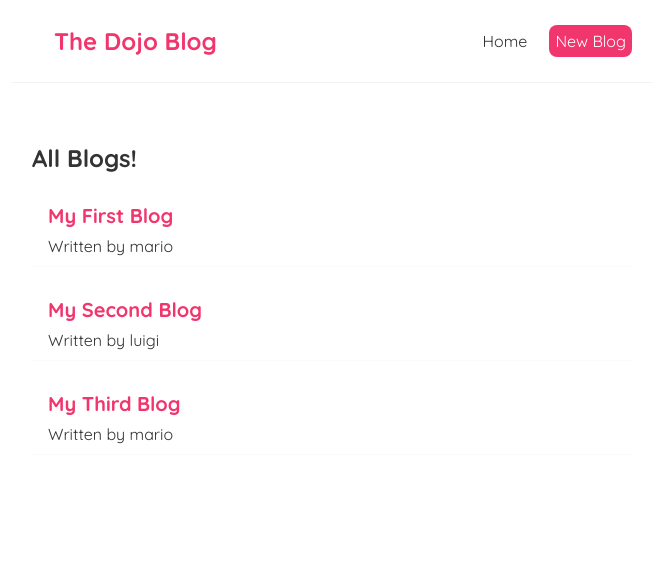
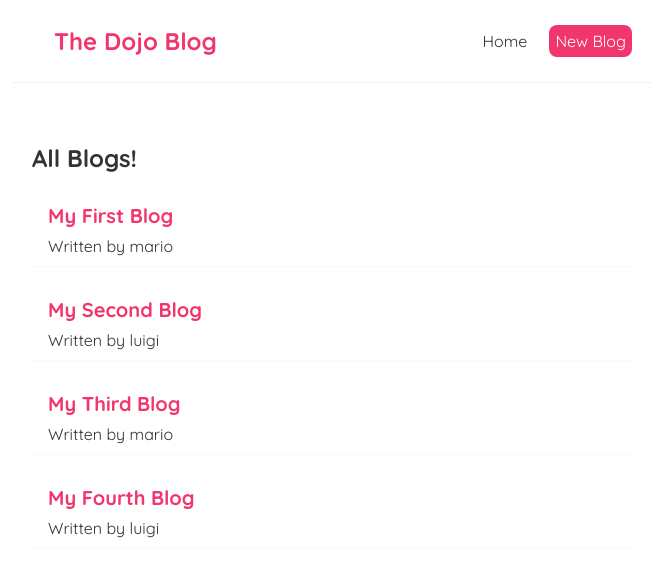
Before and after one commit to YePyaeAung/React-Dojo-Blog, a React (Create React App) app: page / in a window 1280 px wide. Shown: the top 576 px of the page, without its empty margins (308-971 px from the left). Built offline with nearby package versions, Linux system fonts and the light colour scheme; data requests are answered from the project's data file.

Commit message:
React Router Dom (Version 6)

```diff
--- a/database/db.json
+++ b/database/db.json
@@ -17,6 +17,12 @@
       "body": "Lorem Ipsum is simply dummy text of the printing and typesetting industry. Lorem Ipsum has been the industry's standard dummy text ever since the 1500s, when an unknown printer took a galley of type and scrambled it to make a type specimen book. It has survived not only five centuries, but also the leap into electronic typesetting, remaining essentially unchanged. It was popularised in the 1960s with the release of Letraset sheets containing Lorem Ipsum passages, and more recently with desktop publishing software like Aldus PageMaker including versions of Lorem Ipsum.",
       "author": "mario",
       "id": 3
+    },
+    {
+      "title": "My Fourth Blog",
+      "body": "Lorem Ipsum is simply dummy text of the printing and typesetting industry. Lorem Ipsum has been the industry's standard dummy text ever since the 1500s, when an unknown printer took a galley of type and scrambled it to make a type specimen book. It has survived not only five centuries, but also the leap into electronic typesetting, remaining essentially unchanged. It was popularised in the 1960s with the release of Letraset sheets containing Lorem Ipsum passages, and more recently with desktop publishing software like Aldus PageMaker including versions of Lorem Ipsum.",
+      "author": "luigi",
+      "id": 4
     }
   ]
 }
--- a/package.json
+++ b/package.json
@@ -8,7 +8,7 @@
     "@testing-library/user-event": "^13.5.0",
     "react": "^18.2.0",
     "react-dom": "^18.2.0",
-    "react-router-dom": "^5.3.3",
+    "react-router-dom": "^6.3.0",
     "react-scripts": "5.0.1",
     "web-vitals": "^2.1.4"
   },
--- a/src/App.js
+++ b/src/App.js
@@ -1,6 +1,6 @@
 import Navbar from './Navbar';
 import Home from './Home';
-import { BrowserRouter as Router, Route, Switch } from 'react-router-dom';
+import { BrowserRouter as Router, Route, Routes } from 'react-router-dom';
 import Create from './Create';
 import BlogDetails from './BlogDetails';
 import NotFound from './NotFound';
@@ -11,20 +11,12 @@ function App() {
       <div className="App">
       <Navbar/>
       <div className="content">
-        <Switch>
-          <Route exact path="/">
-            <Home/>
-          </Route>
-          <Route path="/create">
-            <Create/>
-          </Route>
-          <Route path="/blogs/:id">
-            <BlogDetails/>
-          </Route>
-          <Route path="*">
-            <NotFound/>
-          </Route>
-        </Switch>
+        <Routes>
+          <Route  path="/" element={ <Home/> } />
+          <Route path="/create" element={ <Create/> } />
+          <Route path="/blogs/:id" element={ <BlogDetails/> } />
+          <Route path="*" element={ <NotFound/> } />
+        </Routes>
       </div>
     </div>
     </Router>
--- a/src/BlogDetails.js
+++ b/src/BlogDetails.js
@@ -1,16 +1,17 @@
-import { useHistory, useParams } from "react-router-dom";
+import { useNavigate, useParams } from "react-router-dom";
 import useFetch from "./useFetch";
 
 const BlogDetails = () => {
     const { id } = useParams();
     const { data: blog, isPending, error } = useFetch('http://localhost:8000/blogs/' + id);
-    const history = useHistory();
+    const navigate = useNavigate();
+
 
     const handleDelete = () => {
         fetch('http://localhost:8000/blogs/' + blog.id, {
             method : "DELETE"
         }).then(() => {
-            history.push('/');
+            navigate('/');
         })
     }
     return (
--- a/src/Create.js
+++ b/src/Create.js
@@ -1,12 +1,12 @@
 import { useState } from "react";
-import { useHistory } from "react-router-dom";
+import {  useNavigate } from "react-router-dom";
 
 const Create = () => {
     const [ title, setTitle ] = useState('');
     const [ body, setBody ] = useState('');
     const [ author, setAuthor ] = useState('mario');
     const [ isPending, setIsPending ] = useState(false);
-    const history = useHistory();
+    const navigate = useNavigate();
 
     const handleSubmit = (e) => {
         e.preventDefault();
@@ -22,8 +22,7 @@ const Create = () => {
         }).then(() => {
             console.log("New Blog Added.");
             setIsPending(false);
-            // history.go(-1);
-            history.push('/');
+            navigate('/');
         })
     }
     return (
```
Also changed, not shown: 1 other file (tests, documents, lock files or other folders).
